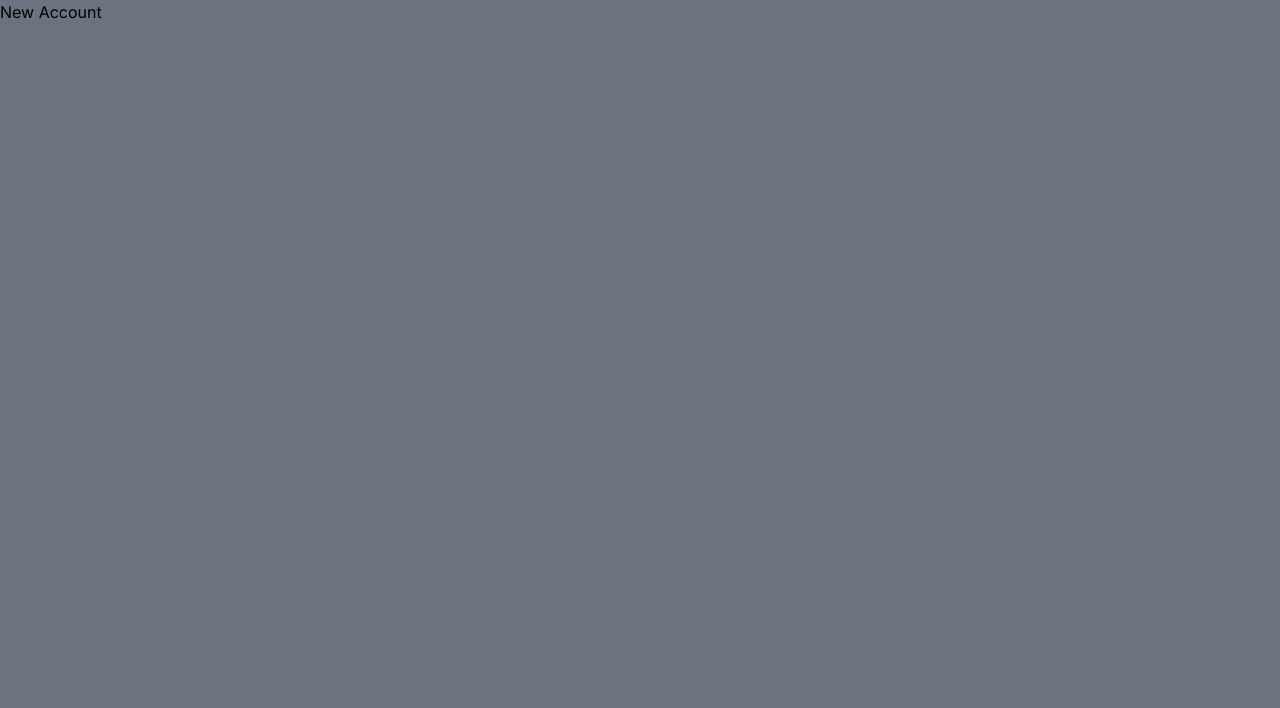
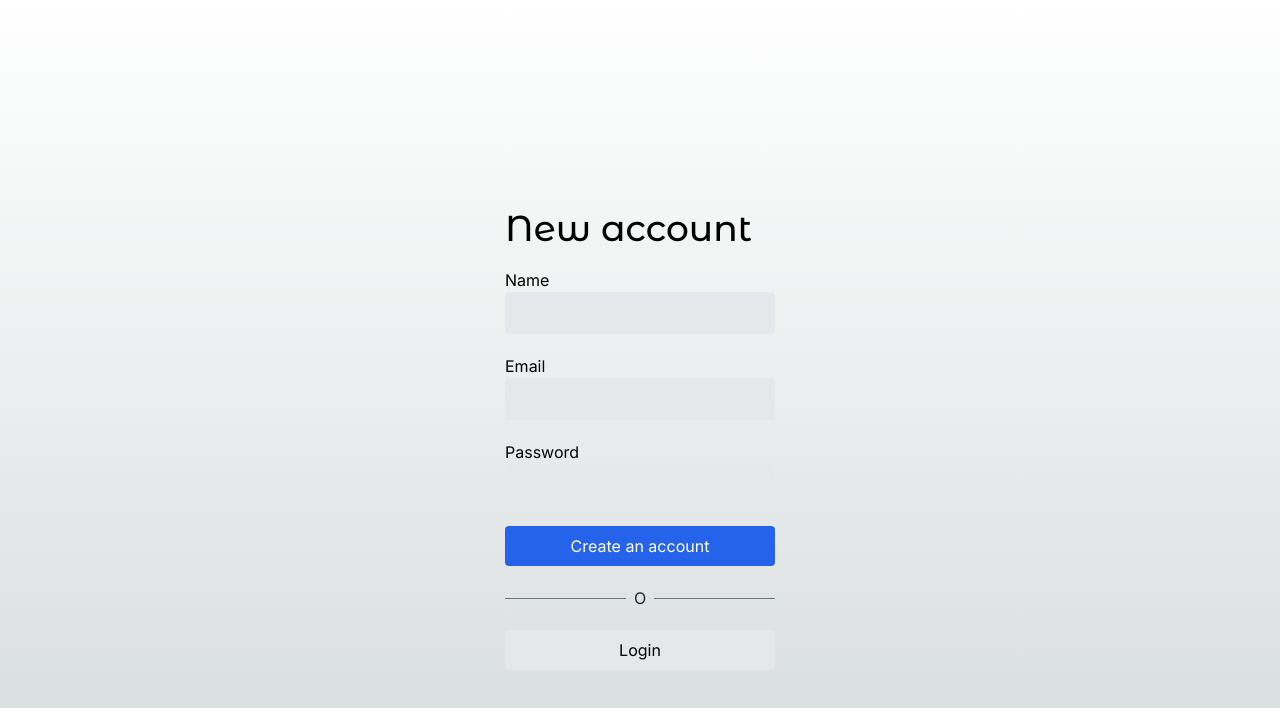
Before and after one commit to mgrave/base-restaurantes-online, a Next.js app: page /auth/new-account in a window 1280 px wide. Shown: the top 708 px of the page. Built offline with nearby package versions, Linux system fonts and the light colour scheme.

Commit message:
diseno de todas las paginas listas

```diff
--- a/src/app/(shop)/cart/page.tsx
+++ b/src/app/(shop)/cart/page.tsx
@@ -2,6 +2,7 @@ import { QuantitySelector, Title } from "@/components";
 import { initialData } from "@/seed/seed";
 import Image from "next/image";
 import Link from "next/link";
+import { redirect } from "next/navigation";
 
 //creando constante para los items
 const productsInCart = [
@@ -11,6 +12,9 @@ const productsInCart = [
 ]
 
 export default function() {
+
+    //redirect('/empty');
+
     return (
         <div className="flex justify-center items-center mb-72 px-10 sm:px-0">
             <div className="flex flex-col w-[1000px]">
@@ -57,7 +61,7 @@ export default function() {
 
 
                     {/* checkOut */}
-                    <div className="bg-white rounded-xl shadow-xl p-7">
+                    <div className="bg-white rounded-xl shadow-xl p-7 h-fit">
                         <h2 className="text-2xl mb-2">Purchase order summary</h2>
 
                         <div className="grid grid-cols-2">
--- a/src/app/(shop)/empty/page.tsx
+++ b/src/app/(shop)/empty/page.tsx
@@ -1,7 +1,19 @@
+import Link from "next/link";
+import { IoCartOutline } from "react-icons/io5";
+
 export default function() {
     return (
-        <div>
-            <h1>Empty Page</h1>
+        <div className="flex justify-center items-center h-[800px]">
+           <IoCartOutline size={80}></IoCartOutline>
+
+           <div className="flex flex-col items-center">
+                <h1 className="text-xl font-semibold">
+                    your shopping cart is empty
+                </h1>
+                <Link href='/' className="text-blue-500 mt-2 text-4xl">
+                Return
+                </Link>
+           </div>
         </div>
     )
 }
--- a/src/app/(shop)/layout.tsx
+++ b/src/app/(shop)/layout.tsx
@@ -1,4 +1,4 @@
-import { SideBar, TopMenu } from "@/components";
+import { Footer, SideBar, TopMenu } from "@/components";
 
  export default function ShopLayout({children}: {
     children: React.ReactNode;
@@ -13,6 +13,7 @@ import { SideBar, TopMenu } from "@/components";
           {children}
 
           </div>
+          <Footer></Footer>
       </main>
     );
  }
--- a/src/app/auth/layout.tsx
+++ b/src/app/auth/layout.tsx
@@ -2,9 +2,12 @@
   children: React.ReactNode;
 }) {
   return (
-        //min-h-screen hace que abarque toda la pantalla
-      <main className="min-h-screen bg-gray-500">
+
+    <main className="flex justify-center">
+      <div className="w-full sm:w-[350px] px-10">
       {children}
+
+      </div>
     </main>
   );
 }
--- a/src/app/auth/login/page.tsx
+++ b/src/app/auth/login/page.tsx
@@ -1,14 +1,46 @@
-import { titleFont } from "@/config/fonts";
+import { titleFont } from '@/config/fonts';
+import Link from 'next/link';
+
+export default function () {
+  return (
+    <main className="flex flex-col min-h-screen pt-32 sm:pt-52">
+
+      <h1 className={ `${ titleFont.className } text-4xl mb-5` }>Login</h1>
+
+      <div className="flex flex-col">
+
+        <label htmlFor="email">Email</label>
+        <input
+          className="px-5 py-2 border bg-gray-200 rounded mb-5"
+          type="email" />
 
 
-export default function Home() {
-  return (
-    <div className="">
-      <h1>Login Page</h1>
+        <label htmlFor="email">Password</label>
+        <input
+          className="px-5 py-2 border bg-gray-200 rounded mb-5"
+          type="email" />
+
+        <button
+
+          className="btn-primary">
+          Login
+        </button>
 
 
+        {/* divisor l ine */ }
+        <div className="flex items-center my-5">
+          <div className="flex-1 border-t border-gray-500"></div>
+          <div className="px-2 text-gray-800">O</div>
+          <div className="flex-1 border-t border-gray-500"></div>
+        </div>
 
+        <Link
+          href="/auth/new-account"
+          className="btn-secondary text-center">
+          Need an account?
+        </Link>
 
-    </div>
+      </div>
+    </main>
   );
 }
--- a/src/app/auth/new-account/page.tsx
+++ b/src/app/auth/new-account/page.tsx
@@ -1,14 +1,51 @@
-import { titleFont } from "@/config/fonts";
+import { titleFont } from '@/config/fonts';
+import Link from 'next/link';
+
+export default function () {
+  return (
+    <div className="flex flex-col min-h-screen pt-32 sm:pt-52">
+
+      <h1 className={ `${ titleFont.className } text-4xl mb-5` }>New account</h1>
+
+      <div className="flex flex-col">
+
+        <label htmlFor="email">Name</label>
+        <input
+          className="px-5 py-2 border bg-gray-200 rounded mb-5"
+          type="text" />
+
+        <label htmlFor="email">Email</label>
+        <input
+          className="px-5 py-2 border bg-gray-200 rounded mb-5"
+          type="email" />
 
 
-export default function() {
-  return (
-    <div className="">
-      <h1>New Account</h1>
+        <label htmlFor="email">Password</label>
+        <input
+          className="px-5 py-2 border bg-gray-200 rounded mb-5"
+          type="email" />
+
+        <button
+
+          className="btn-primary">
+          Create an account
+        </button>
 
 
+        {/* divisor l ine */ }
+        <div className="flex items-center my-5">
+          <div className="flex-1 border-t border-gray-500"></div>
+          <div className="px-2 text-gray-800">O</div>
+          <div className="flex-1 border-t border-gray-500"></div>
+        </div>
 
+        <Link
+          href="/auth/login"
+          className="btn-secondary text-center">
+          Login
+        </Link>
 
+      </div>
     </div>
   );
 }
--- a/src/components/index.ts
+++ b/src/components/index.ts
@@ -1,5 +1,7 @@
 export * from './products/product-grid/ProductGrid';
 export * from './products/product-grid/ProductGridItem';
+
+export * from './ui/footer/Footer';
 
 export * from './product/slideshow/ProductSlideshow';
 export * from './product/slideshow/ProductMobileSlideshow';
--- /dev/null
+++ b/src/components/ui/footer/Footer.tsx
@@ -0,0 +1,27 @@
+
+
+import { titleFont } from "@/config/fonts"
+import Link from "next/link"
+
+
+export const Footer = () => {
+  return (
+    <div className="flex w-full justify-center text-xs mb-10">
+        <Link href='/'>
+        <span className={`${titleFont.className} antialiased font-bold`}>Jarocho</span>
+        <span>| shop</span>
+        {/* con este codigo de abajo siempre tenemos el año actual */}
+        <span>© { new Date().getFullYear()}</span>
+        </Link>
+
+        <Link href='/' className="mx-3">
+        Privacy Policy
+        </Link>
+        <Link href='/' className="mx-3">
+        Terms and conditions.
+        </Link>
+
+
+    </div>
+  )
+}
```
Lines whose indentation alone changed are shown as unchanged.
